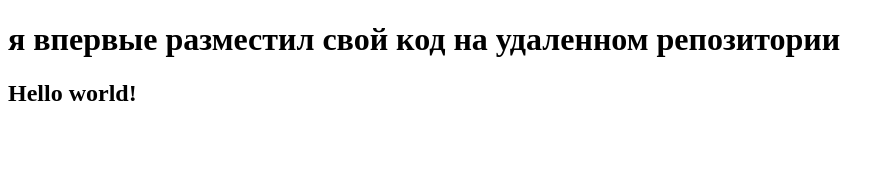
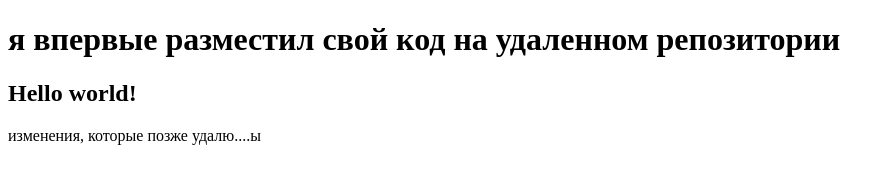
Before and after one commit to reekocha/test_jopa, a plain HTML site: page index.html in a window 1280 px wide. Shown: the whole page, without its empty margins (0-893 px from the left). Drawn offline with Linux system fonts and the light colour scheme.

Commit message:
Ошибочный коммит

```diff
--- a/index.html
+++ b/index.html
@@ -8,5 +8,6 @@
 <body>
     <h1>я впервые разместил свой код на удаленном репозитории</h1>
     <h2>Hello world!</h2>
+    <p>изменения, которые позже удалю....ы</p>
 </body>
 </html>
```
